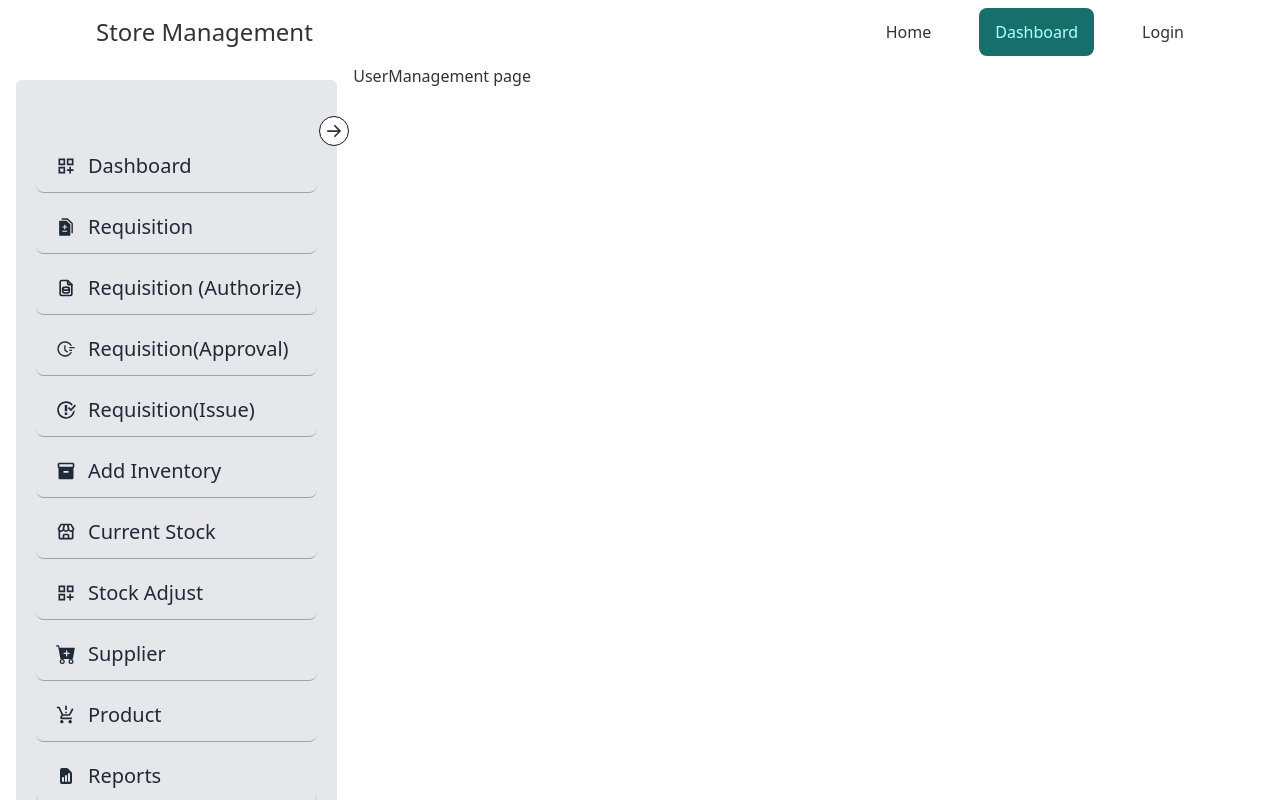
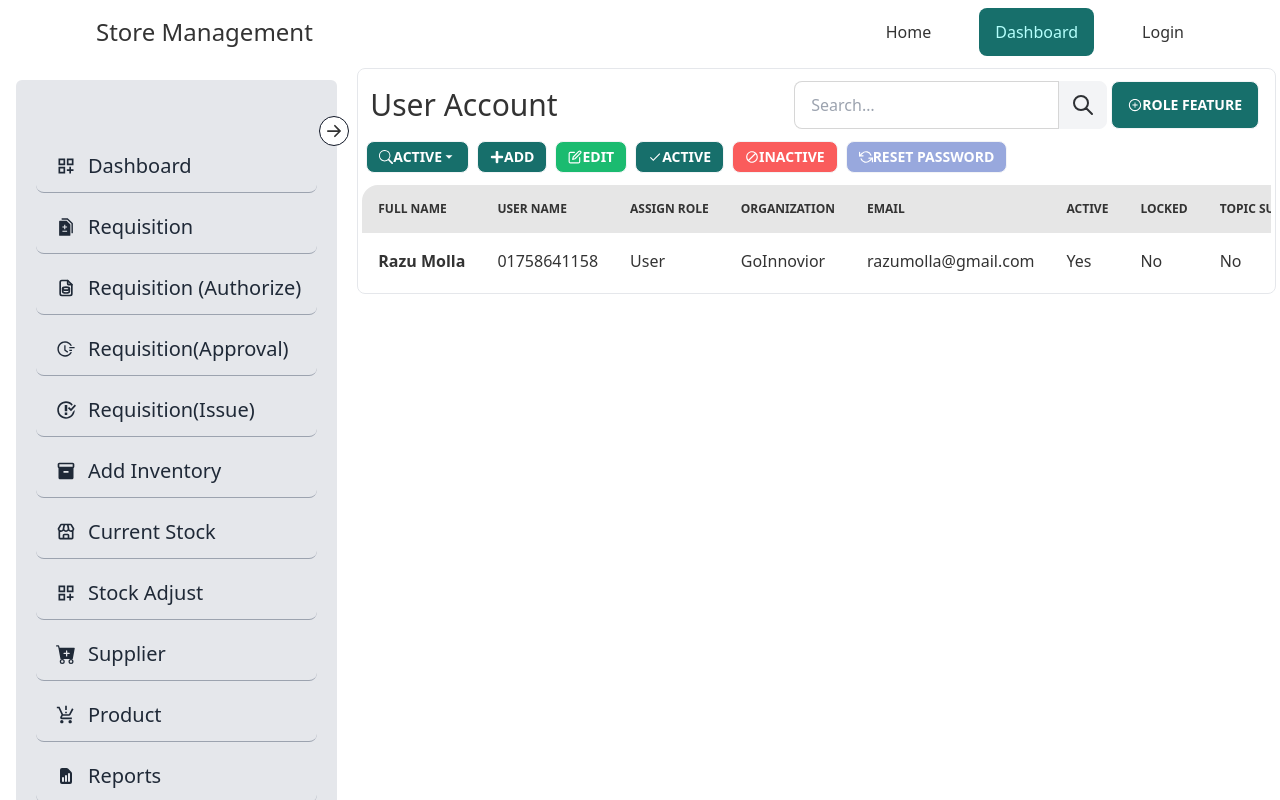
Before and after one commit to afruzaakter/stock_management_system, a React (Create React App) app: page /dashboard/userManagement in a window 1280 px wide. Built offline with nearby package versions, Linux system fonts and the light colour scheme; no server answers.

Commit message:
user management page added

```diff
--- a/src/pages/Dashboard/CurrentStock/CurrentStock.js
+++ b/src/pages/Dashboard/CurrentStock/CurrentStock.js
@@ -1,5 +1,6 @@
 import React from 'react';
 import { BsSearch } from 'react-icons/bs';
+import { IoMdArrowDropdown } from 'react-icons/io';
 import { TbMessageReport } from 'react-icons/tb';
 import { FiRefreshCcw } from 'react-icons/fi';
 import { MdRefresh } from 'react-icons/md';
@@ -26,7 +27,8 @@ const CurrentStock = () => {
                 <div>
                     <div className="dropdown dropdown-hover">
                         <label tabIndex={0} className="btn m-1 btn-sm bg-primary
-                         text-white "> <BsSearch /> All Item</label>
+                         text-white "> <BsSearch /> All Item <IoMdArrowDropdown />
+                        </label>
                         <ul tabIndex={0} className="dropdown-content menu p-2 shadow
                              bg-primary text-white rounded-box w-52">
                             <li><a>Item 1</a></li>
--- a/src/pages/Dashboard/Supplier/Supplier.js
+++ b/src/pages/Dashboard/Supplier/Supplier.js
@@ -1,9 +1,59 @@
 import React from 'react';
+import { FaPlus } from 'react-icons/fa';
+import { FiEdit } from 'react-icons/fi';
+import { AiOutlineDelete } from 'react-icons/ai';
 
 const Supplier = () => {
     return (
-        <div>
-            Supplier page
+        <div className='border m-1 p-1 rounded-lg'>
+
+            <div className="navbar bg-base-100">
+                <div className="flex-1">
+                    <h1 className='text-3xl'>Supplier </h1>
+                </div>
+                <div className="form-control">
+                    <div className="input-group">
+                        <input type="text" placeholder="Search…" className="input input-bordered" />
+                        <button className="btn btn-square">
+                            <svg xmlns="http://www.w3.org/2000/svg" className="h-6 w-6" fill="none" viewBox="0 0 24 24" stroke="currentColor"><path strokeLinecap="round" strokeLinejoin="round" strokeWidth="2" d="M21 21l-6-6m2-5a7 7 0 11-14 0 7 7 0 0114 0z" /></svg>
+                        </button>
+                    </div>
+                </div>
+            </div>
+
+            <div className='mb-2'>
+                <button className="btn btn-sm mx-1 bg-primary text-white">
+                    <FaPlus /> Add New Supplier</button>
+                <button className="btn btn-sm mx-1 bg-success text-white">
+                    <FiEdit /> Edit Supplier</button>
+                <button className="btn btn-sm mx-1 bg-error text-white">
+                    <AiOutlineDelete /> Delete Supplier</button>
+            </div>
+
+            <div className="overflow-x-auto">
+                <table className="table w-full">
+                    <thead>
+                        <tr>
+                            <th> Name </th>
+                            <th> Contact Person </th>
+                            <th> Contact No. </th>
+                            <th> Code </th>
+                            <th> Address-1 </th>
+                        </tr>
+                    </thead>
+
+                    <tbody>
+                        <tr >
+                            <th> Goinnovior Technology </th>
+                            <th>Rifat Haque </th>
+                            <th>01772548897 </th>
+                            <th> 10112</th>
+                            <th>Mirpur </th>
+                        </tr>
+                    </tbody>
+                </table>
+            </div>
+
         </div>
     );
 };
--- a/src/pages/Dashboard/UserManagement/UserManagement.js
+++ b/src/pages/Dashboard/UserManagement/UserManagement.js
@@ -1,9 +1,89 @@
 import React from 'react';
+import { AiOutlinePlusCircle } from 'react-icons/ai';
+import { BsSearch } from 'react-icons/bs';
+import { IoMdArrowDropdown } from 'react-icons/io';
+import { FaPlus } from 'react-icons/fa';
+import { FiEdit } from 'react-icons/fi';
+import { MdDone } from 'react-icons/md';
+import { MdBlock } from 'react-icons/md';
+import { FiRefreshCcw } from 'react-icons/fi';
 
 const UserManagement = () => {
     return (
-        <div>
-            UserManagement page
+        <div className='border m-1 p-1 rounded-lg'>
+
+            <div className="navbar bg-base-100">
+                <div className="flex-1">
+                    <h1 className='text-3xl'> User Account</h1>
+                </div>
+                <div className="form-control">
+                    <div className="input-group">
+                        <input type="text" placeholder="Search…" className="input input-bordered" />
+                        <button className="btn btn-square">
+                            <svg xmlns="http://www.w3.org/2000/svg" className="h-6 w-6" fill="none" viewBox="0 0 24 24" stroke="currentColor"><path strokeLinecap="round" strokeLinejoin="round" strokeWidth="2" d="M21 21l-6-6m2-5a7 7 0 11-14 0 7 7 0 0114 0z" /></svg>
+                        </button>
+                    </div>
+                </div>
+                <div>
+                    <button className="btn  mx-1 bg-primary text-white">
+                        <AiOutlinePlusCircle /> Role Feature </button>
+                </div>
+            </div>
+
+            <div className='mb-2 '>
+                <div className="dropdown dropdown-hover">
+                    <label tabIndex={0} className="btn m-1 btn-sm bg-primary
+                         text-white "> <BsSearch /> Active <IoMdArrowDropdown />
+                    </label>
+                    <ul tabIndex={0} className="dropdown-content menu p-2 shadow
+                             bg-primary text-white rounded-box w-52">
+                        <li><a>Item 1</a></li>
+                        <li><a>Item 2</a></li>
+                    </ul>
+                </div>
+                <button className="btn btn-sm mx-1 bg-primary text-white">
+                    <FaPlus /> Add</button>
+                <button className="btn btn-sm mx-1 bg-success text-white">
+                    <FiEdit /> Edit</button>
+                <button className="btn btn-sm mx-1 bg-primary text-white">
+                    <MdDone /> Active </button>
+                <button className="btn btn-sm mx-1 bg-error text-white">
+                    < MdBlock /> Inactive </button>
+                <button className="btn btn-sm mx-1 bg-info text-white">
+                    < FiRefreshCcw />  Reset Password</button>
+            </div>
+
+
+            <div className="overflow-x-auto">
+                <table className="table w-full">
+                    <thead>
+                        <tr>
+                            <th> Full Name </th>
+                            <th>User Name  </th>
+                            <th> Assign Role </th>
+                            <th> Organization </th>
+                            <th> Email </th>
+                            <th> Active </th>
+                            <th> Locked </th>
+                            <th> Topic Sub </th>
+
+                        </tr>
+                    </thead>
+
+                    <tbody>
+                        <tr >
+                            <th>Razu Molla</th>
+                            <td>01758641158</td>
+                            <td>User</td>
+                            <td> GoInnovior  </td>
+                            <td> razumolla@gmail.com </td>
+                            <td>Yes </td>
+                            <td> No </td>
+                            <td> No </td>
+                        </tr>
+                    </tbody>
+                </table>
+            </div>
         </div>
     );
 };
```
